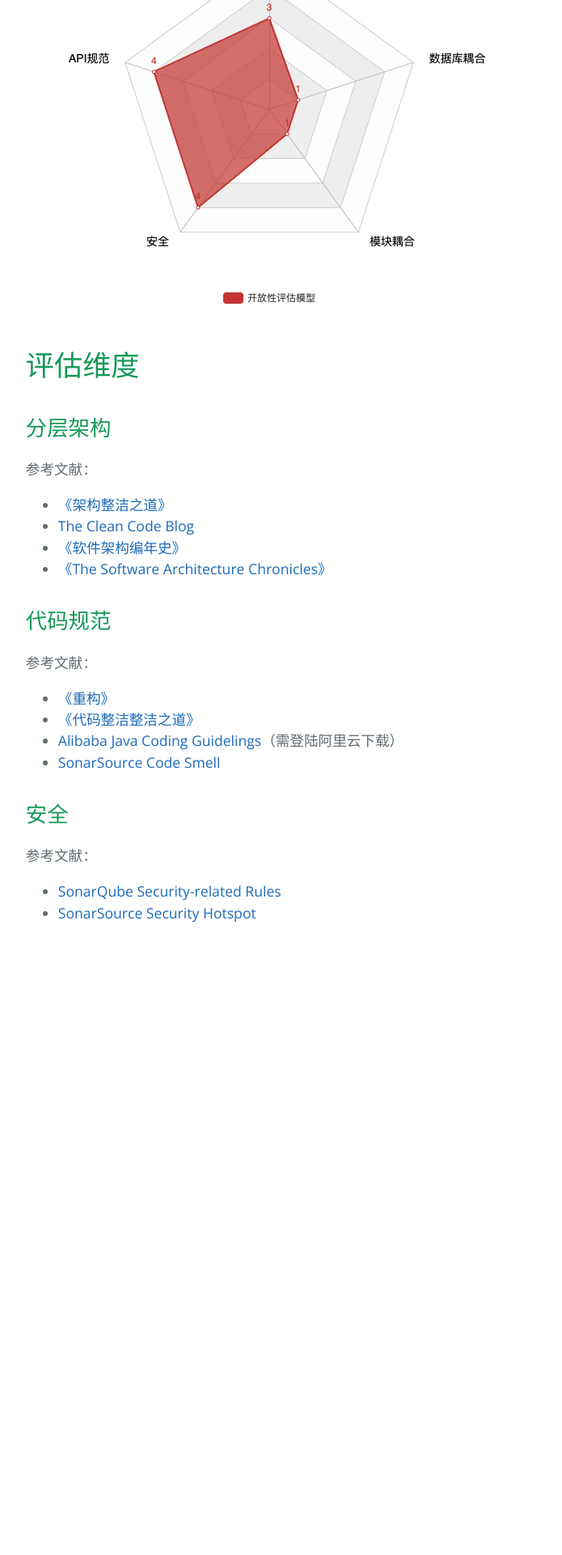
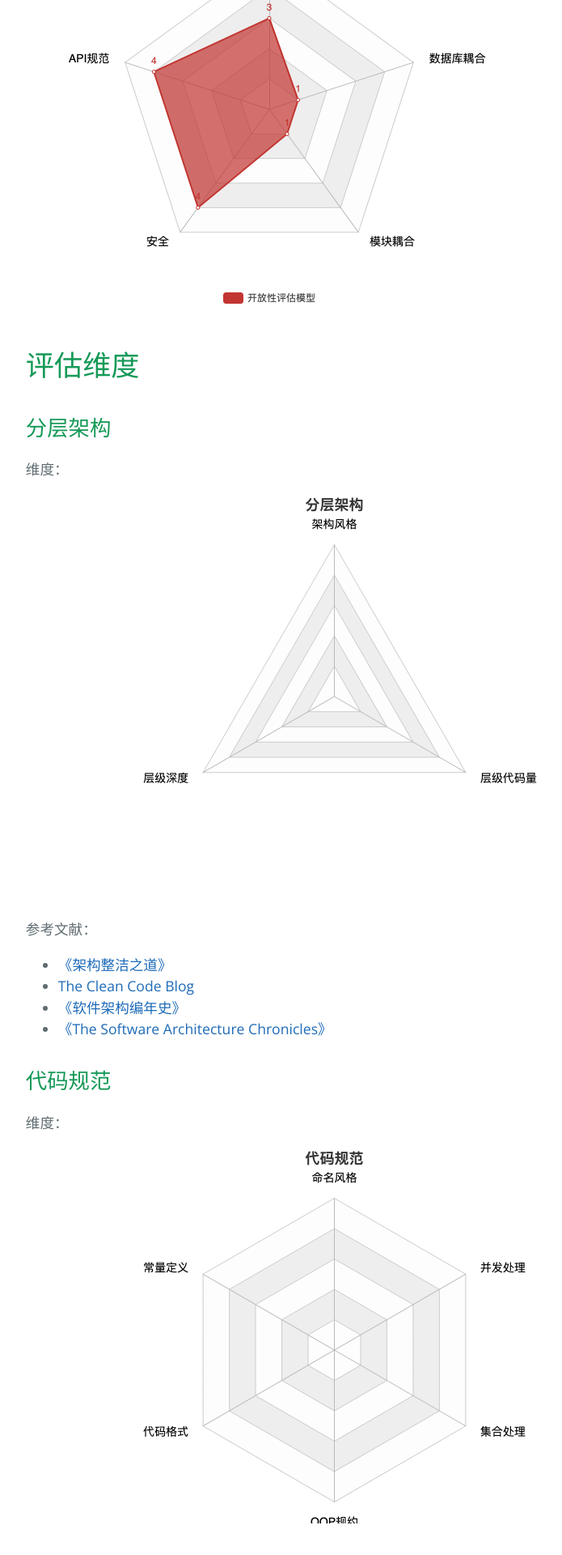
Before and after one commit to archguard/archguard.org, a Jekyll site: the page built from models.md, in a window 1280 px wide. Shown: the part 2975-4895 px from the top of the page at 81% size, without its empty margins (301-996 px from the left). Built offline with Jekyll 4.4.1, drawn with Linux system fonts in a browser that asks for light colours; our own code applies the rules of GitHub Pages for plain Markdown files.

Commit message:
feat: add png

```diff
--- a/models.md
+++ b/models.md
@@ -52,6 +52,11 @@ layout: model
 # 评估维度
 
 ## 分层架构
+
+维度：
+
+![分层架构](images/分层架构.png)
+
 参考文献：
 - [《架构整洁之道》](https://book.douban.com/subject/30333919/)
 - [The Clean Code Blog](https://blog.cleancoder.com/)
@@ -59,6 +64,11 @@ layout: model
 - [《The Software Architecture Chronicles》](https://herbertograca.com/2017/07/03/the-software-architecture-chronicles/)
 
 ## 代码规范
+
+维度：
+
+![代码规范](images/代码规范.png)
+
 参考文献：
 - [《重构》](https://book.douban.com/subject/4262627/)
 - [《代码整洁整洁之道》](https://book.douban.com/subject/4199741/)
@@ -66,6 +76,10 @@ layout: model
 - [SonarSource Code Smell](https://rules.sonarsource.com/java/type/Code%20Smell)
 
 ## 安全
+
+评估维度：
+
+
 参考文献：
 - [SonarQube Security-related Rules](https://docs.sonarqube.org/latest/user-guide/security-rules/)
 - [SonarSource Security Hotspot](https://rules.sonarsource.com/java/type/Security%20Hotspot)
```
Also changed, not shown: images/代码规范.png (added), images/分层架构.png (added).
